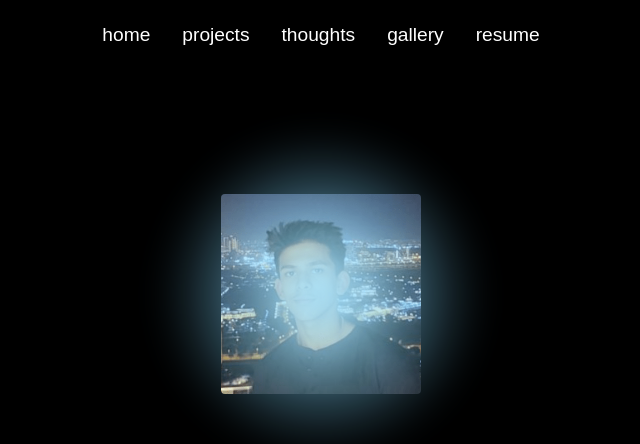
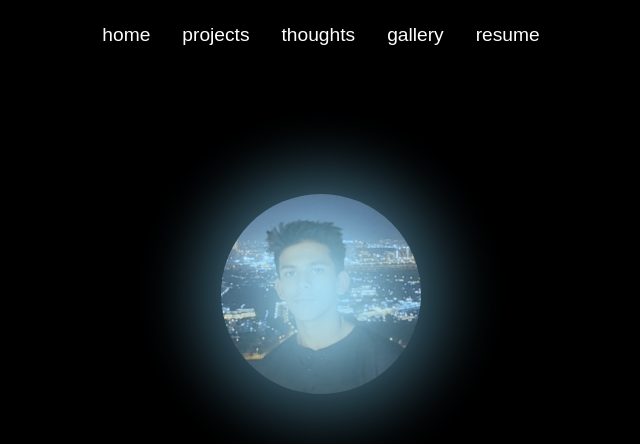
Before and after one commit to arighosh05/personal-website, a plain HTML site: page index.html in a window 1280 px wide. Shown: the top 444 px of the page, without its empty margins (319-959 px from the left). Drawn offline with Linux system fonts and the light colour scheme; a web font is replaced by a local one.

Commit message:
add styles

```diff
--- a/styles.css
+++ b/styles.css
@@ -118,7 +118,6 @@ nav ul li a {
     border-radius: 50%;
     animation: fadeInProfile 0.8s ease-in-out 0.8s forwards;
     position: relative;
-    border-radius: 4px;
 }
 
 .hero-section h1 {
```
